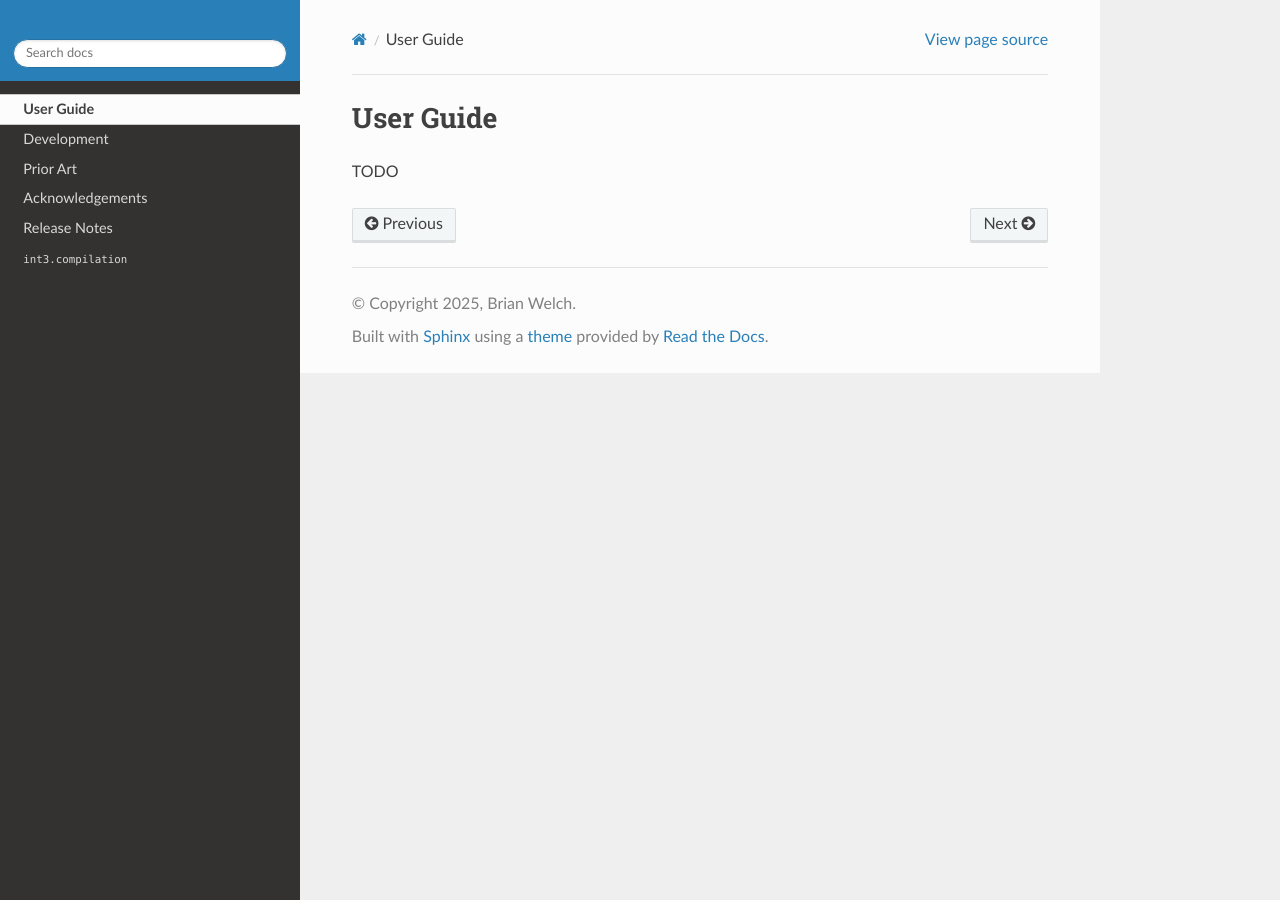
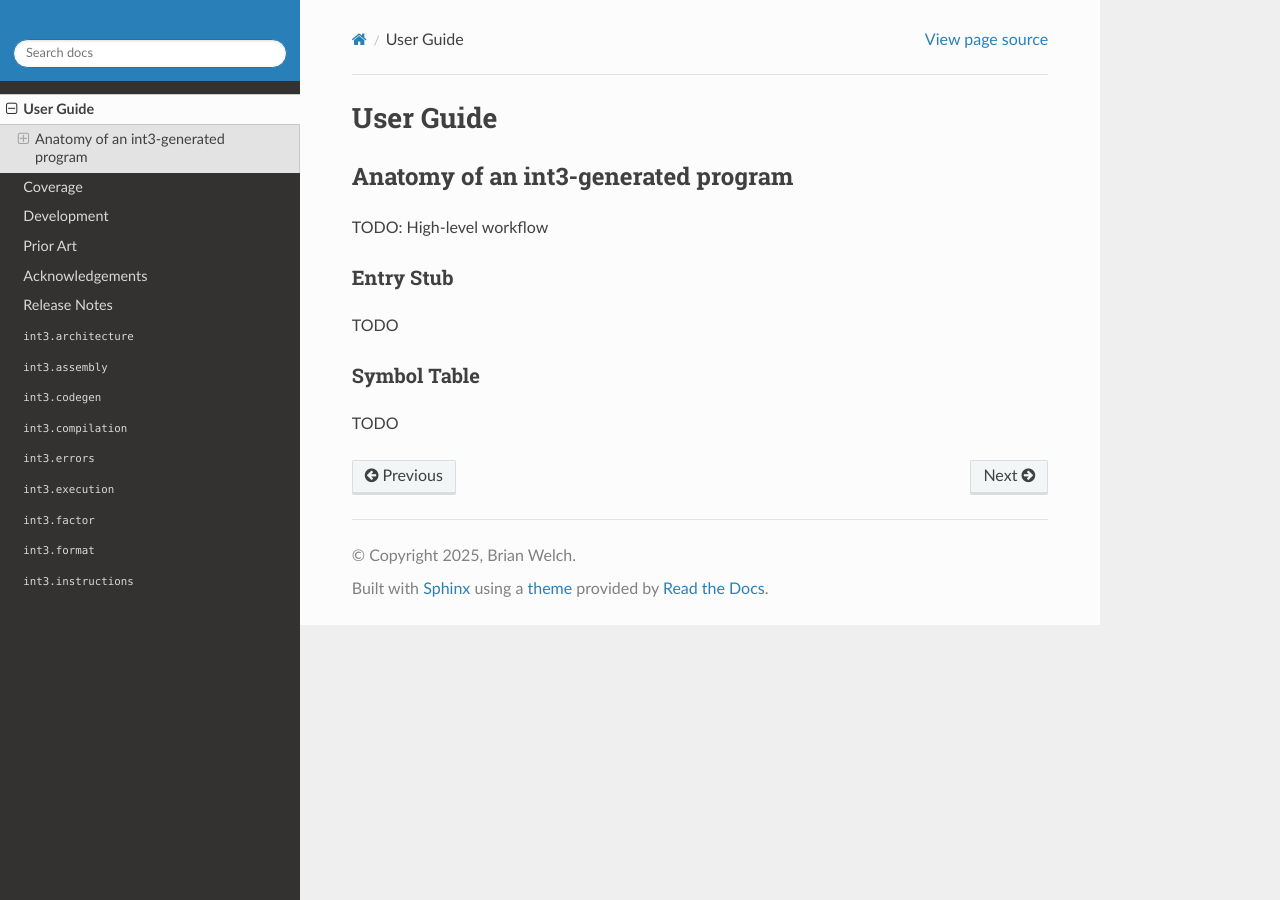
Before and after one commit to welchbj/int3, a Sphinx documentation site: the page built from docs/user_guide.rst, in a window 1280 px wide. Built offline with Sphinx 7.4.7 and the Read the Docs theme 3.1.0, drawn with Linux system fonts in a browser that asks for light colours.

Commit message:
Add documentation page skeletons

```diff
--- /dev/null
+++ b/docs/api/assembly.rst
@@ -0,0 +1,5 @@
+=================
+``int3.assembly``
+=================
+
+TODO
--- /dev/null
+++ b/docs/api/codegen.rst
@@ -0,0 +1,5 @@
+================
+``int3.codegen``
+================
+
+TODO
--- /dev/null
+++ b/docs/api/errors.rst
@@ -0,0 +1,6 @@
+===============
+``int3.errors``
+===============
+
+.. automodule:: int3.errors
+    :members:
--- /dev/null
+++ b/docs/api/execution.rst
@@ -0,0 +1,5 @@
+==================
+``int3.execution``
+==================
+
+TODO
--- /dev/null
+++ b/docs/api/factor.rst
@@ -0,0 +1,5 @@
+===============
+``int3.factor``
+===============
+
+TODO
--- /dev/null
+++ b/docs/api/format.rst
@@ -0,0 +1,5 @@
+===============
+``int3.format``
+===============
+
+TODO
--- /dev/null
+++ b/docs/api/instructions.rst
@@ -0,0 +1,5 @@
+=====================
+``int3.instructions``
+=====================
+
+TODO
--- a/docs/index.rst
+++ b/docs/index.rst
@@ -17,6 +18,7 @@ Welcome to the documentation site for the int3 framework.
     :hidden:
 
     user_guide
+    coverage
     development
     prior_art
     acknowledgements
--- a/docs/user_guide.rst
+++ b/docs/user_guide.rst
@@ -2,4 +2,17 @@
 User Guide
 ==========
 
+Anatomy of an int3-generated program
+====================================
+
+TODO: High-level workflow
+
+Entry Stub
+----------
+
 TODO
+
+Symbol Table
+------------
+
+TODO
```
Also changed, not shown: other parts of docs/index.rst (+2 -1 lines), docs/api/architecture.rst (added, +13 -0 lines), docs/coverage.rst (added, +20 -0 lines).
